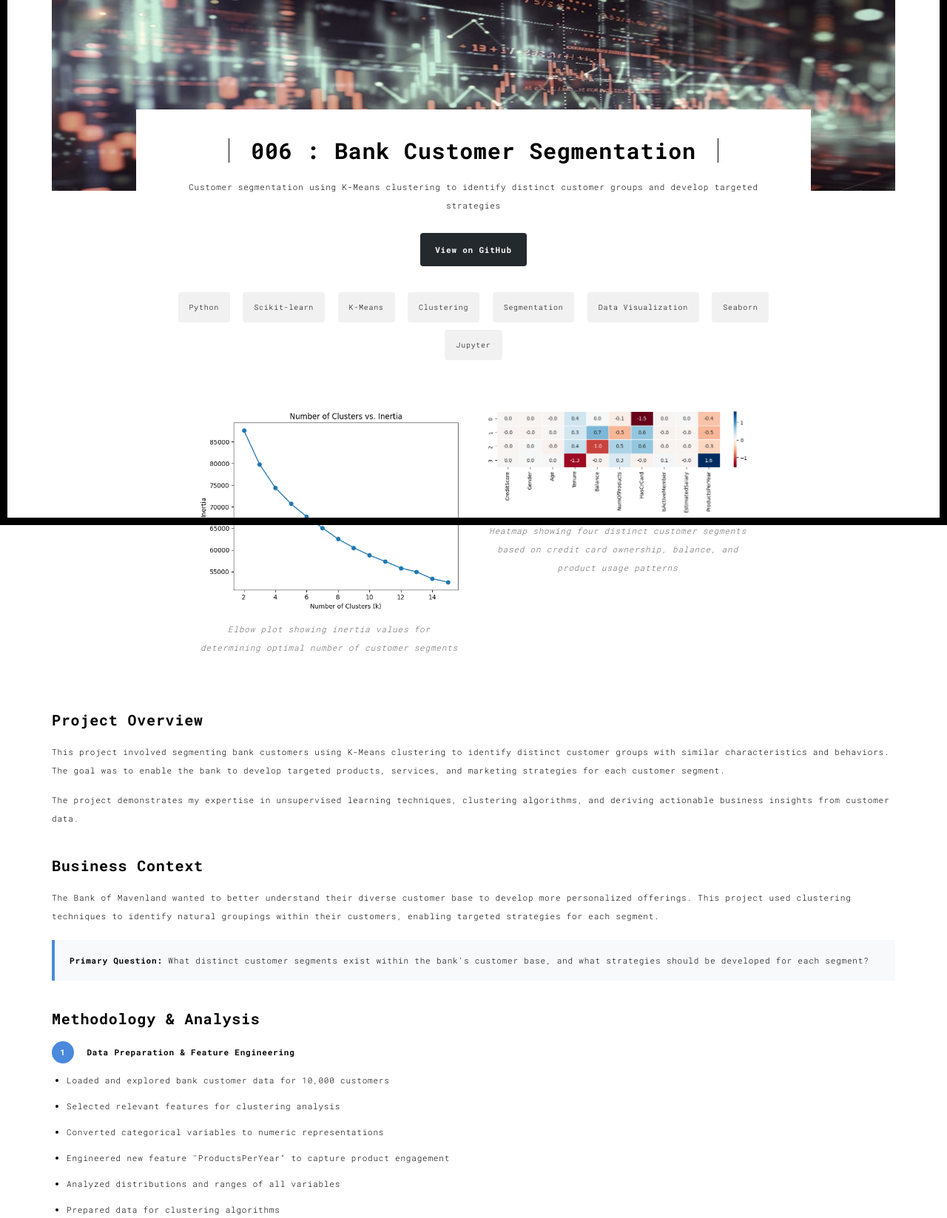
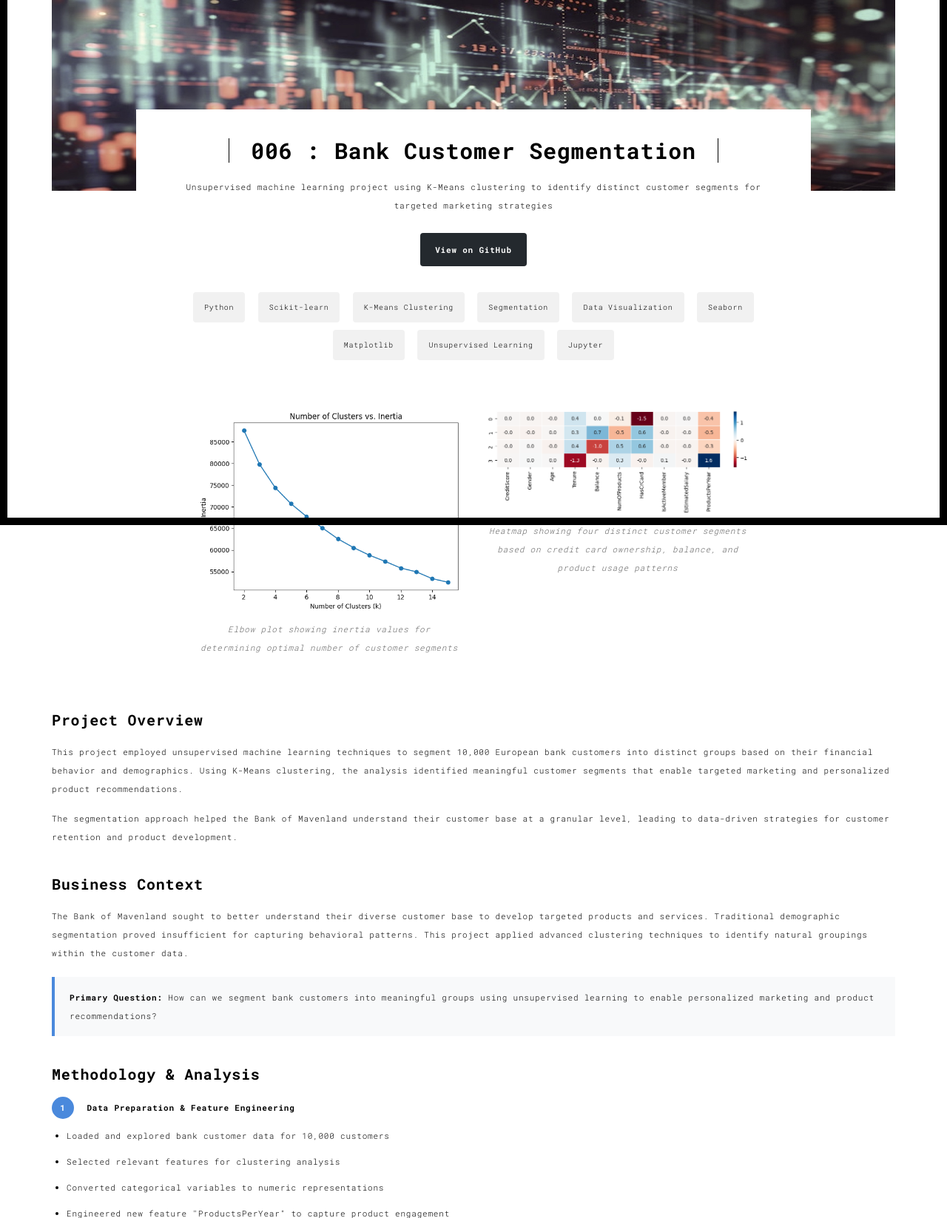
Before and after one commit to pochiman/PythonDeveloper, a Flask app: template S19_Web_Development_with_Python/web_server/templates/work006.html in a window 1280 px wide. Shown: the part 90-1737 px from the top of the page at 74% size. Run offline with Flask 3, Linux system fonts and the light colour scheme; the template is opened without the code that fills it, so the values that code supplies are empty; some libraries are stand-ins or nearby versions.

Commit message:
initial commit

```diff
--- a/S19_Web_Development_with_Python/web_server/templates/work006.html
+++ b/S19_Web_Development_with_Python/web_server/templates/work006.html
@@ -153,7 +153,7 @@
           <div class="text-center">
             <h1 class="h2">006 : Bank Customer Segmentation</h1>
           </div>
-          <p class="text-center">Customer segmentation using K-Means clustering to identify distinct customer groups and develop targeted strategies</p>
+          <p class="text-center">Unsupervised machine learning project using K-Means clustering to identify distinct customer segments for targeted marketing strategies</p>
 
           <div class="text-center">
             <a href="https://github.com/pochiman/Bank_Customer_Segmentation" target="_blank" class="github-btn">View on GitHub</a>
@@ -162,11 +162,12 @@
           <div class="tech-stack text-center">
             <span class="tech-item">Python</span>
             <span class="tech-item">Scikit-learn</span>
-            <span class="tech-item">K-Means</span>
-            <span class="tech-item">Clustering</span>
+            <span class="tech-item">K-Means Clustering</span>
             <span class="tech-item">Segmentation</span>
             <span class="tech-item">Data Visualization</span>
             <span class="tech-item">Seaborn</span>
+            <span class="tech-item">Matplotlib</span>
+            <span class="tech-item">Unsupervised Learning</span>
             <span class="tech-item">Jupyter</span>
           </div>
         </div>
@@ -188,17 +189,17 @@
       <div class="col-xs-12">
         <div class="project-section">
           <h3>Project Overview</h3>
-          <p>This project involved segmenting bank customers using K-Means clustering to identify distinct customer groups with similar characteristics and behaviors. The goal was to enable the bank to develop targeted products, services, and marketing strategies for each customer segment.</p>
+          <p>This project employed unsupervised machine learning techniques to segment 10,000 European bank customers into distinct groups based on their financial behavior and demographics. Using K-Means clustering, the analysis identified meaningful customer segments that enable targeted marketing and personalized product recommendations.</p>
 
-          <p>The project demonstrates my expertise in unsupervised learning techniques, clustering algorithms, and deriving actionable business insights from customer data.</p>
+          <p>The segmentation approach helped the Bank of Mavenland understand their customer base at a granular level, leading to data-driven strategies for customer retention and product development.</p>
         </div>
 
         <div class="project-section">
           <h3>Business Context</h3>
-          <p>The Bank of Mavenland wanted to better understand their diverse customer base to develop more personalized offerings. This project used clustering techniques to identify natural groupings within their customers, enabling targeted strategies for each segment.</p>
+          <p>The Bank of Mavenland sought to better understand their diverse customer base to develop targeted products and services. Traditional demographic segmentation proved insufficient for capturing behavioral patterns. This project applied advanced clustering techniques to identify natural groupings within the customer data.</p>
 
           <div class="insight-box">
-            <strong>Primary Question:</strong> What distinct customer segments exist within the bank's customer base, and what strategies should be developed for each segment?
+            <strong>Primary Question:</strong> How can we segment bank customers into meaningful groups using unsupervised learning to enable personalized marketing and product recommendations?
           </div>
         </div>
 
```
